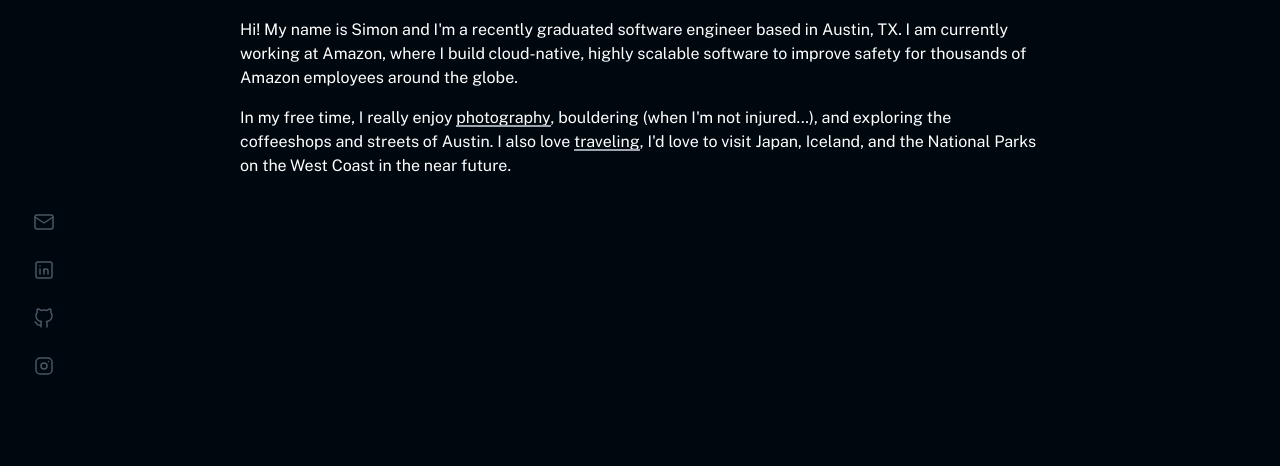
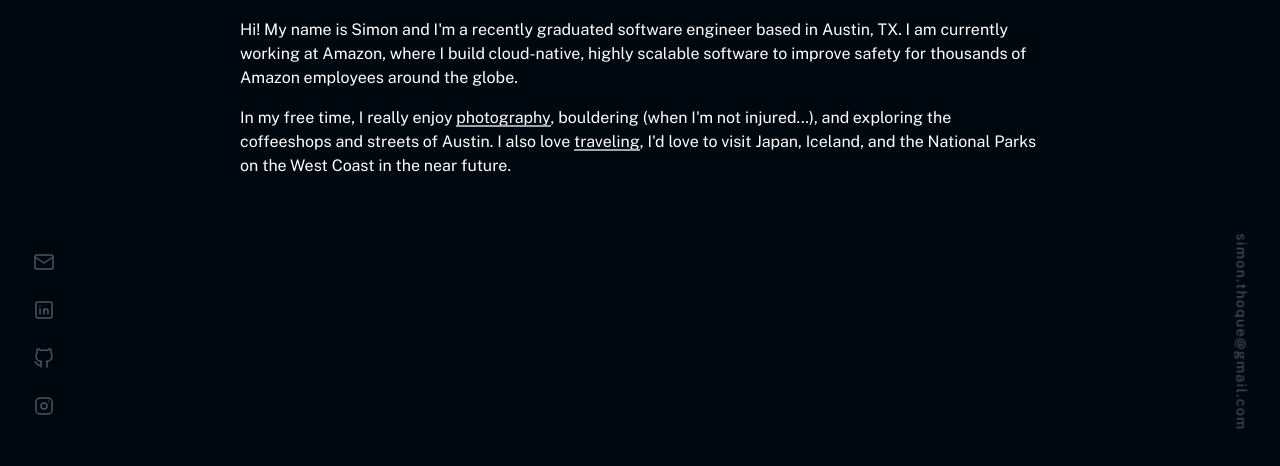
Before and after one commit to simon-th/v2, a Gatsby site: page / in a window 1280 px wide. Shown: the part 334-800 px from the top of the page. Built offline with nearby package versions, Linux system fonts and the light colour scheme; Gatsby itself is replaced by a stand-in of ours.

Commit message:
Add email sidebar

```diff
--- a/src/components/Layout.tsx
+++ b/src/components/Layout.tsx
@@ -9,7 +9,7 @@ type LayoutProps = {
 const iconClass =
   'w-6 h-6 stroke-gray-600 fill-none stroke-1.5 hover:stroke-white hover:scale-110';
 const sideBarClass =
-  'z-5 pb-12 w-full justify-center flex flex-row md:flex-col md:fixed md:bottom-10 transition ease-in-out';
+  'z-5 w-full flex flex-row md:flex-col justify-center md:fixed md:w-fit transition ease-in-out';
 
 export default function Layout({ children }: LayoutProps) {
   return (
@@ -18,7 +18,9 @@ export default function Layout({ children }: LayoutProps) {
       <div className="container mx-auto py-28 sm:py-36 xl:py-48 xl:pb-auto">
         {children}
       </div>
-      <div className={`${sideBarClass} gap-6 md:pl-8`}>
+      <div
+        className={`${sideBarClass} gap-6 md:pl-8 pb-4 md:pb-0 md:bottom-12`}
+      >
         <a
           href="mailto:simon.thoque@gmail.com"
           className={iconClass}
@@ -48,6 +50,15 @@ export default function Layout({ children }: LayoutProps) {
           <Instagram />
         </a>
       </div>
+      <div
+        className={`${sideBarClass} pb-6 md:bottom-28 md:-right-12 md:rotate-90`}
+      >
+        <a href="mailto:simon.thoque@gmail.com">
+          <p className="text-sm text-gray-600 tracking-widest hover:scale-105 hover:text-white">
+            simon.thoque@gmail.com
+          </p>
+        </a>
+      </div>
     </main>
   );
 }
```
